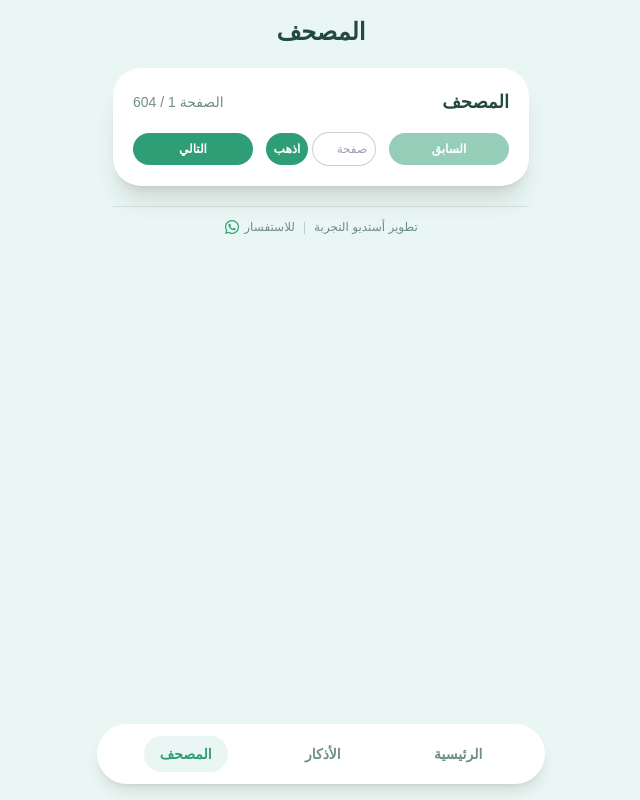
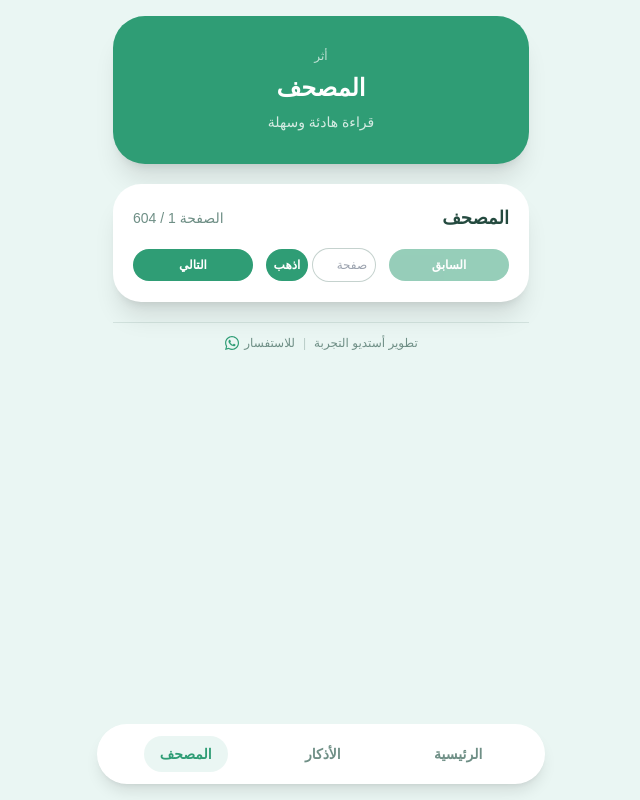
Before and after one commit to faheemappsa/athar, a React (Vite) app: page /quran in a window 1280 px wide. Shown: the whole page, without its empty margins (319-959 px from the left). Built offline with nearby package versions, Linux system fonts and the light colour scheme; no server answers; the HTML template or start-up script is replaced by a standard one.

Commit message:
style: polish Quran page header

```diff
--- a/src/pages/QuranPage.tsx
+++ b/src/pages/QuranPage.tsx
@@ -4,7 +4,11 @@ import Footer from "../components/Footer/Footer";
 export default function QuranPage() {
   return (
     <div className="space-y-5">
-      <h2 className="text-2xl font-bold text-center text-primary-text">المصحف</h2>
+      <div className="rounded-[32px] bg-action px-6 py-8 text-center text-white shadow-xl">
+        <p className="text-xs text-white/70">أثر</p>
+        <h2 className="mt-2 text-2xl font-bold">المصحف</h2>
+        <p className="mt-2 text-sm text-white/80">قراءة هادئة وسهلة</p>
+      </div>
       <Quran />
       <Footer />
     </div>
```
